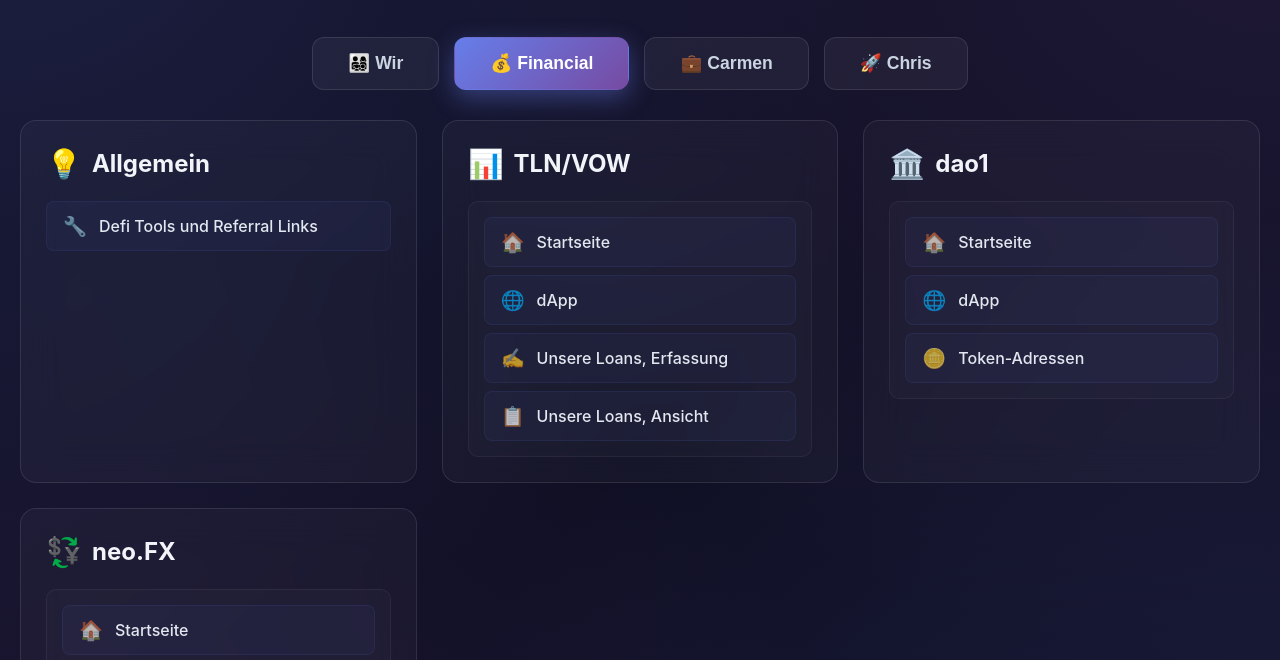
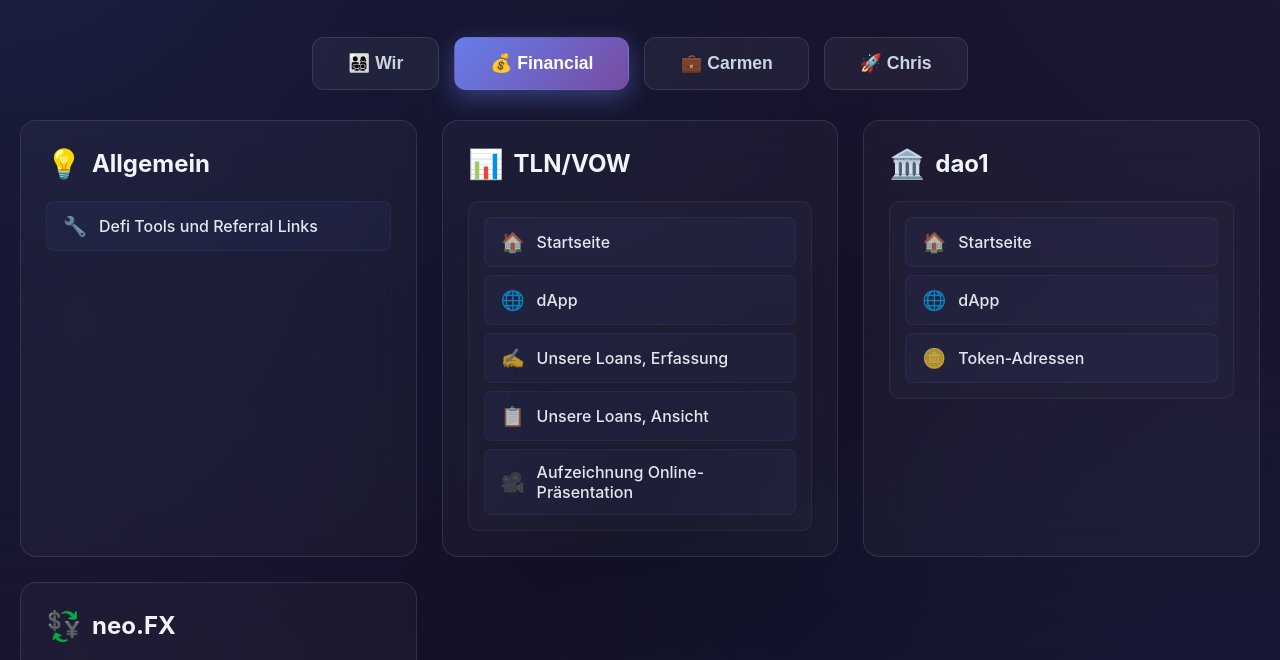
Before and after one commit to Lets-go-free/private, a plain HTML site: page index.html in a window 1280 px wide. Both pictures are taken after a click on the button "💰 Financial". Shown: the part 113-773 px from the top of the page. Drawn offline with Linux system fonts and the light colour scheme.

Commit message:
Update index.html

```diff
--- a/index.html
+++ b/index.html
@@ -441,6 +441,11 @@
                                 <a href="https://www.letsgofree.me/tlnvow/private/tlntabelle" target="_blank">Unsere Loans, Ansicht</a>
                                 <span class="external-icon">↗</span>
                             </div>
+                            <div class="link-item">
+                                <span class="link-icon">🎥</span>
+                                <a href="shortcuts://run-shortcut?name=TLN_Online_Präsentation" target="_blank">Aufzeichnung Online-Präsentation</a>
+                                <span class="external-icon">↗</span>
+                            </div>
                         </div>
                     </div>
                 </div>
```
